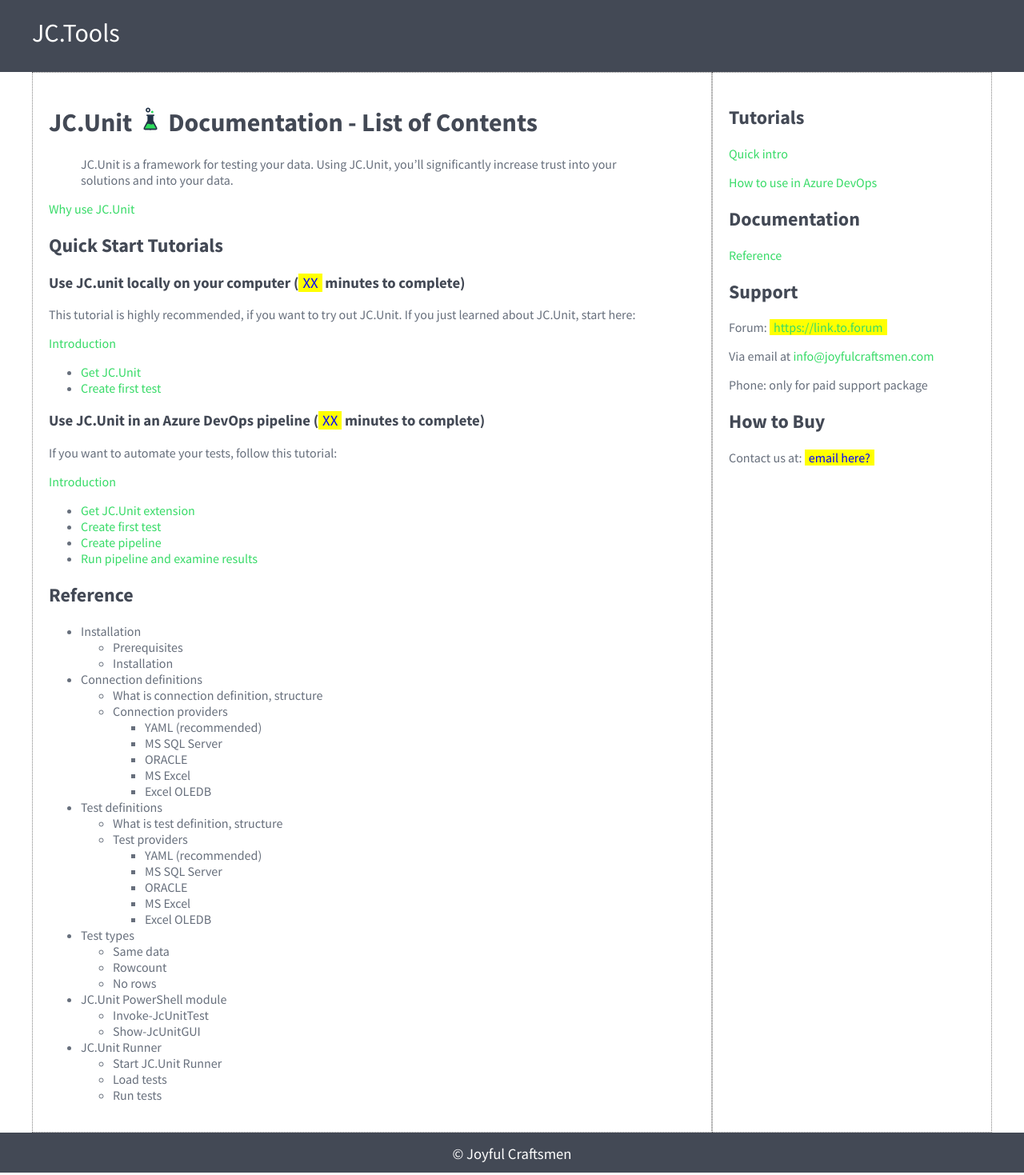
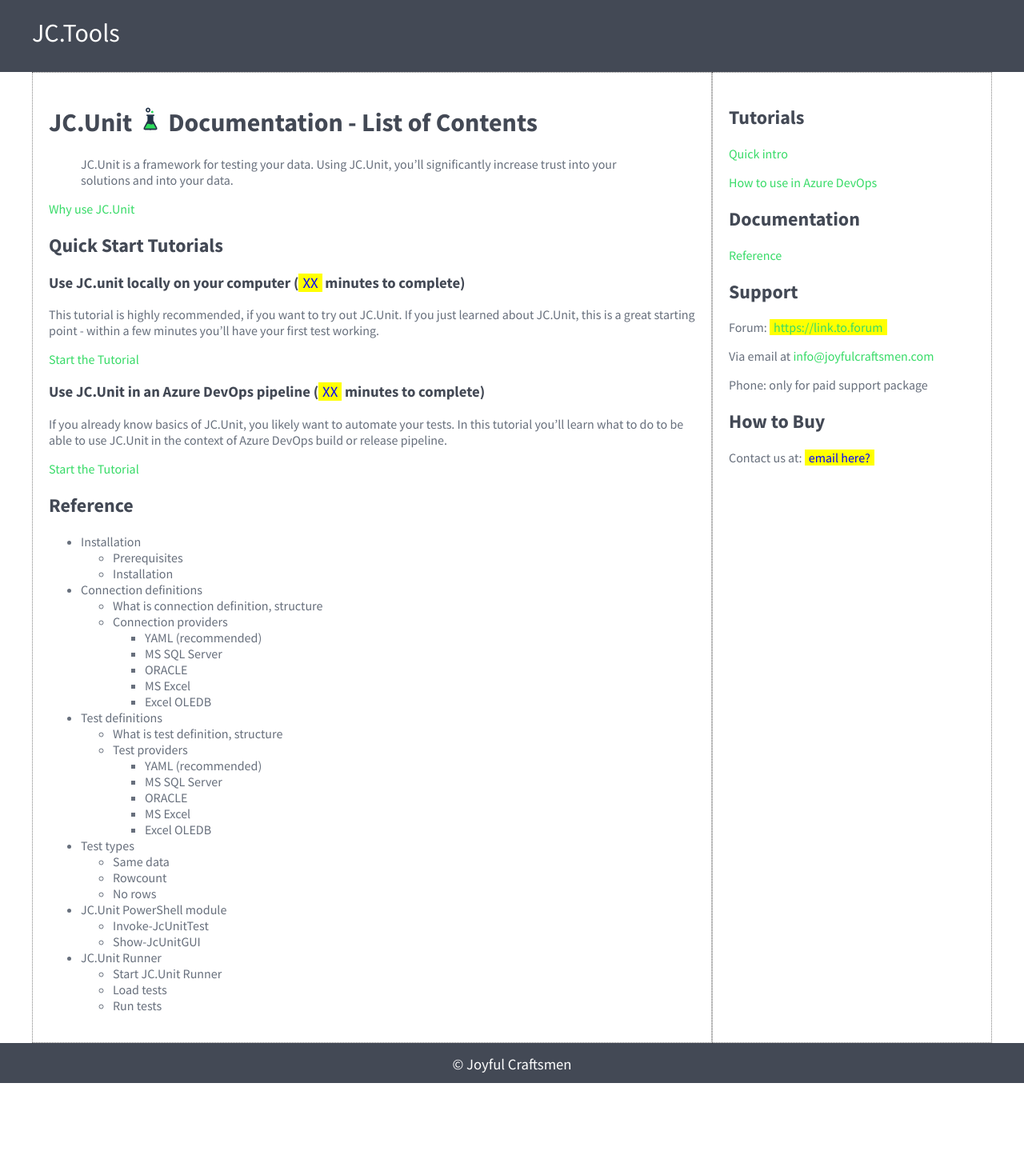
Before and after one commit to joyfulcraftsmen/JC.Tools, a Jekyll site: the page built from index.md, in a window 1280 px wide. Shown: the whole page at 80% size. Built offline with Jekyll 4.4.1, drawn with Linux system fonts in a browser that asks for light colours; our own code applies the rules of GitHub Pages for plain Markdown files; after the commit the page ends 1357 px from its top, so only the background shows below that.

Commit message:
Index page simplyfied.

```diff
--- a/index.md
+++ b/index.md
@@ -8,21 +8,17 @@
 
 ### Use JC.unit locally on your computer (<span class="todo">XX</span> minutes to complete)
 
-This tutorial is highly recommended, if you want to try out JC.Unit. If you just learned about JC.Unit, start here:
+This tutorial is highly recommended, if you want to try out JC.Unit. If you just learned about JC.Unit, this is a great starting point - within a few minutes you'll have your first test working.
 
-[Introduction](quick-start-local/intro)
-* [Get JC.Unit](quick-start-local/get-jc-unit)
-* [Create first test](quick-start-local/create-first-test)
+[Start the Tutorial](./quick-start-local/intro.md)
+
 
 ### Use JC.Unit in an Azure DevOps pipeline (<span class="todo">XX</span> minutes to complete)
 
-If you want to automate your tests, follow this tutorial:
+If you already know basics of JC.Unit, you likely want to automate your tests. In this tutorial you'll learn what to do to be able to use JC.Unit in the context of Azure DevOps build or release pipeline.
 
-[Introduction](quick-start-devops/intro)
-* [Get JC.Unit extension](get-jc-unit-extension)
-* [Create first test](create-first-test)
-* [Create pipeline](create-pipeline)
-* [Run pipeline and examine results](run-pipeline)
+[Start the Tutorial](quick-start-devops/intro)
+
 
 ## Reference
 
```
